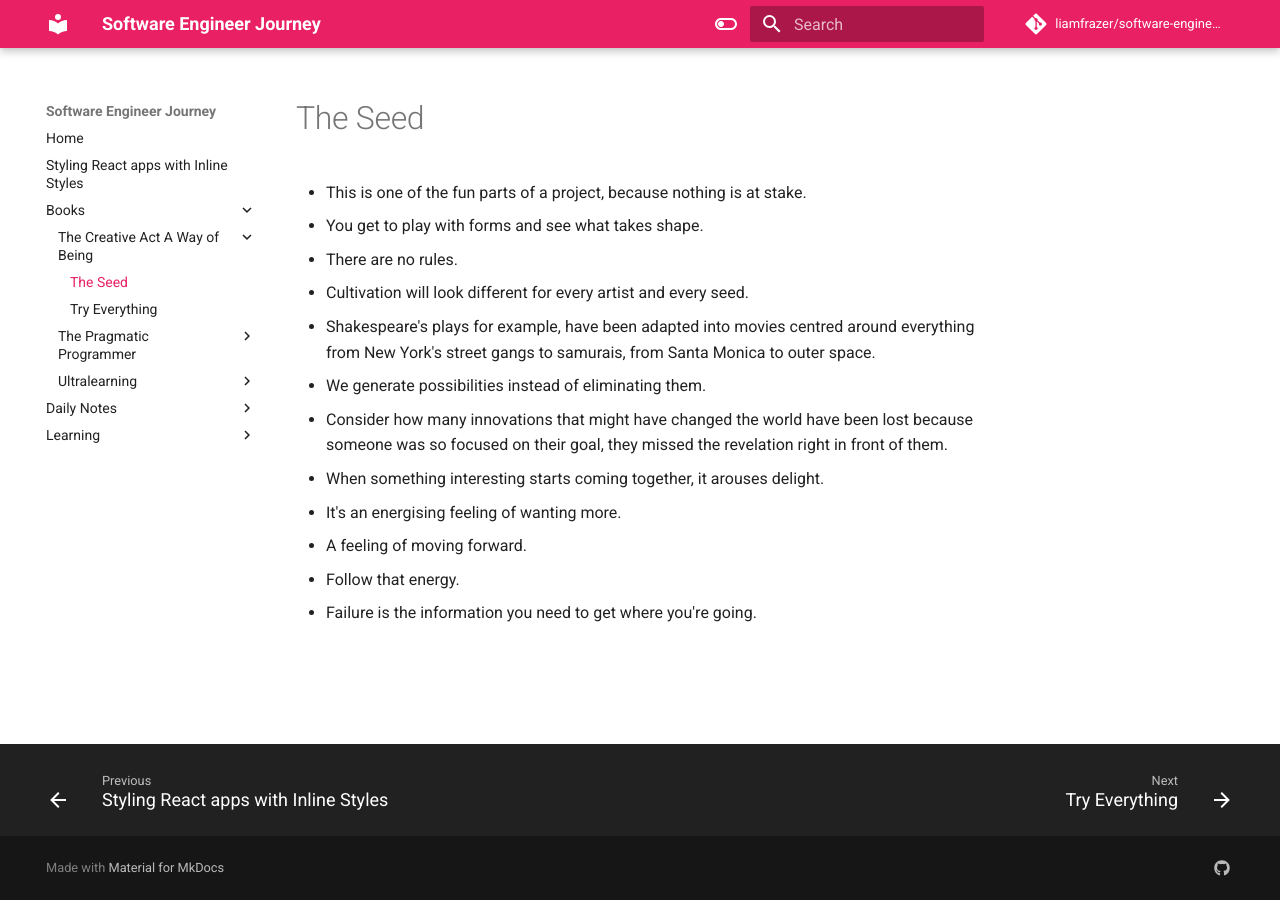
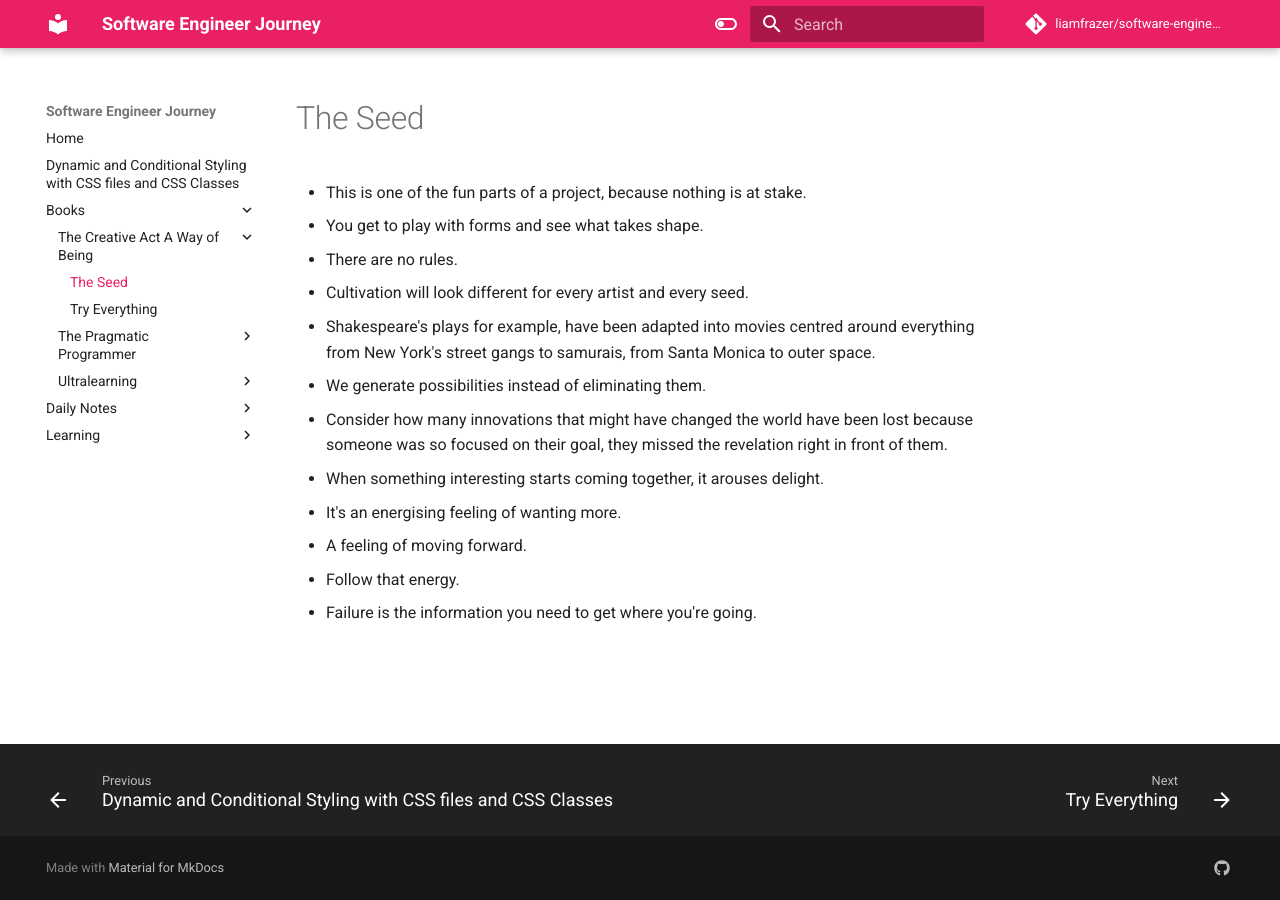
Before and after one commit to liamfrazer/software-engineer-journey, an MkDocs documentation site: the page built from docs/Books/The Creative Act - A Way of Being/The Seed.md, in a window 1280 px wide. Built offline with MkDocs 1.6.1 and Material for MkDocs 9.7.7, drawn with Linux system fonts in a browser that asks for light colours; comment, search, counter and statistics services are not loaded.

Commit message:
vault backup: 2023-12-28 10:24:54

```diff
--- /dev/null
+++ b/docs/Dynamic and Conditional Styling with CSS files and CSS Classes.md
@@ -0,0 +1,7 @@
+---
+tags:
+  - react
+  - CSS
+  - conditional
+---
+# Dynamic and Conditional Styling with CSS files and CSS Classes
```
Also changed, not shown: docs/index.md (+1 -0 lines), docs/Learning/The Complete React Guide/Styling React apps with Inline Styles.md (renamed from docs/Styling React apps with Inline Styles.md).
